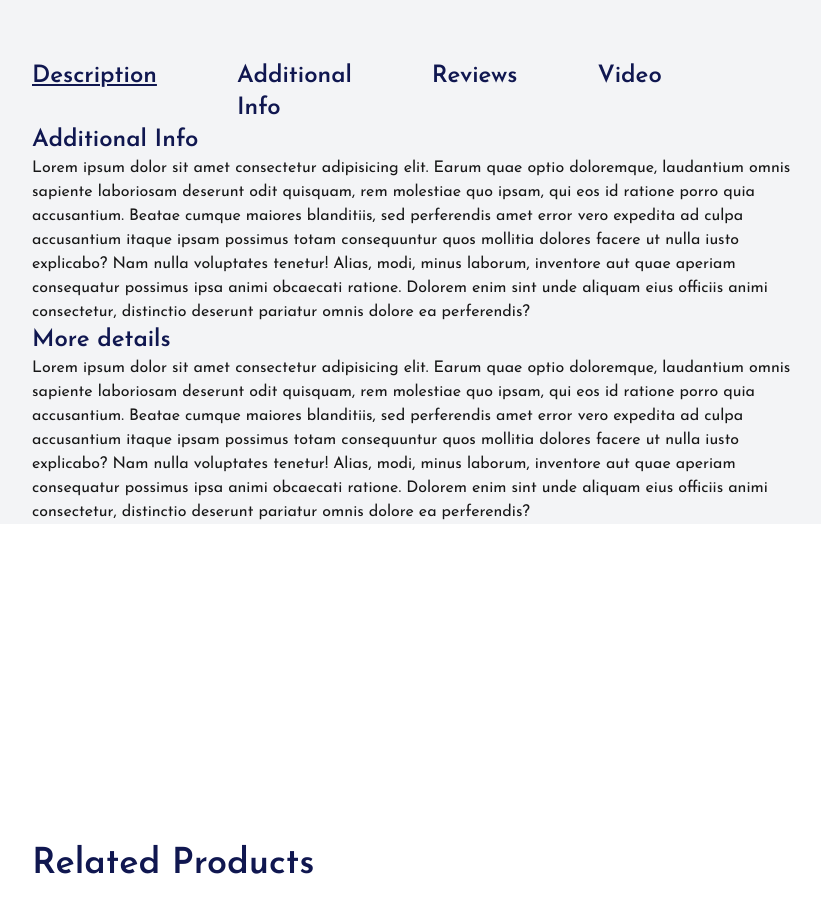
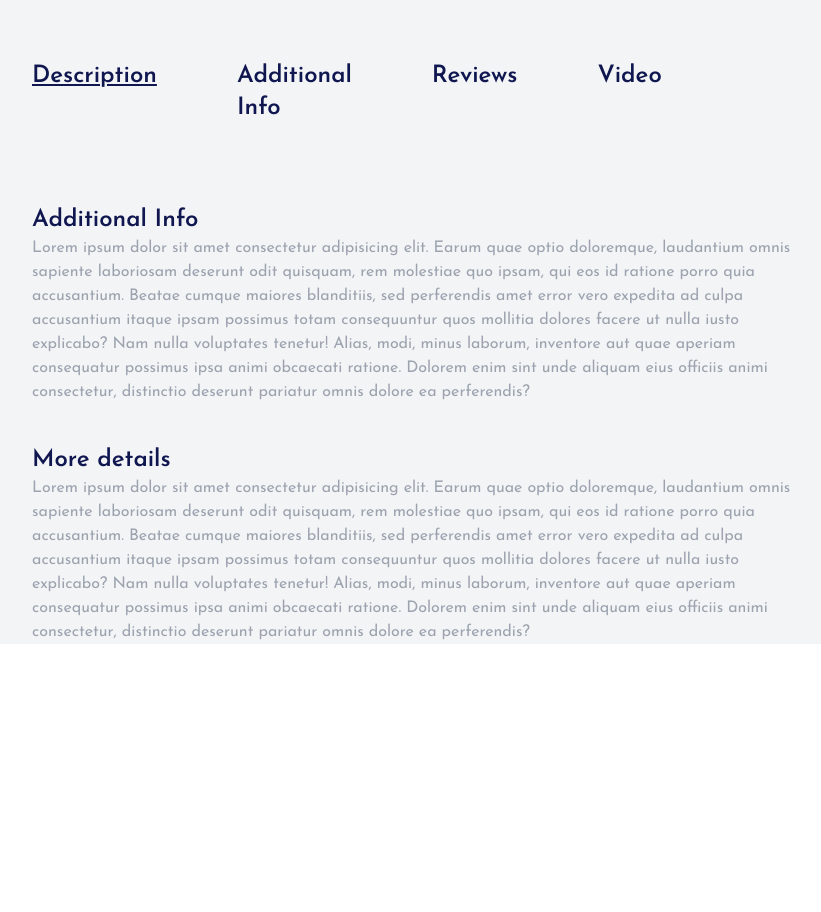
Before and after one commit to Bilalraza617/GIAIC-assignment, a Next.js app in the folder uiux_hackathon/: page /product in a window 1280 px wide. Shown: the part 1240-2152 px from the top of the page, without its empty margins (224-1045 px from the left). Built offline with nearby package versions, Linux system fonts and the light colour scheme.

Commit message:
small text changes

```diff
--- a/uiux_hackathon/src/app/product/page.tsx
+++ b/uiux_hackathon/src/app/product/page.tsx
@@ -91,16 +91,16 @@ const ProductDetail = () => {
                         <h2 className='text-navyBlue text-2xl font-bold'>Video</h2>
                     </div>
                 </div>
-                <div className='w-[60%]'>
+                <div className='w-[60%] mt-20'>
                     <h2 className='text-navyBlue text-2xl font-semibold'>Additional Info</h2>
-                    <p>
+                    <p className='text-gray-400'>
                         Lorem ipsum dolor sit amet consectetur adipisicing elit. Earum quae optio doloremque, laudantium omnis sapiente laboriosam deserunt odit quisquam, rem molestiae quo ipsam, qui eos id ratione porro quia accusantium.
                         Beatae cumque maiores blanditiis, sed perferendis amet error vero expedita ad culpa accusantium itaque ipsam possimus totam consequuntur quos mollitia dolores facere ut nulla iusto explicabo? Nam nulla voluptates tenetur!
                         Alias, modi, minus laborum, inventore aut quae aperiam consequatur possimus ipsa animi obcaecati ratione. Dolorem enim sint unde aliquam eius officiis animi consectetur, distinctio deserunt pariatur omnis dolore ea perferendis?
 
                     </p>
-                    <h2 className='text-navyBlue text-2xl font-semibold'>More details</h2>
-                    <p>
+                    <h2 className='text-navyBlue text-2xl font-semibold mt-10'>More details</h2>
+                    <p className='text-gray-400'>
                         Lorem ipsum dolor sit amet consectetur adipisicing elit. Earum quae optio doloremque, laudantium omnis sapiente laboriosam deserunt odit quisquam, rem molestiae quo ipsam, qui eos id ratione porro quia accusantium.
                         Beatae cumque maiores blanditiis, sed perferendis amet error vero expedita ad culpa accusantium itaque ipsam possimus totam consequuntur quos mollitia dolores facere ut nulla iusto explicabo? Nam nulla voluptates tenetur!
                         Alias, modi, minus laborum, inventore aut quae aperiam consequatur possimus ipsa animi obcaecati ratione. Dolorem enim sint unde aliquam eius officiis animi consectetur, distinctio deserunt pariatur omnis dolore ea perferendis?
```
